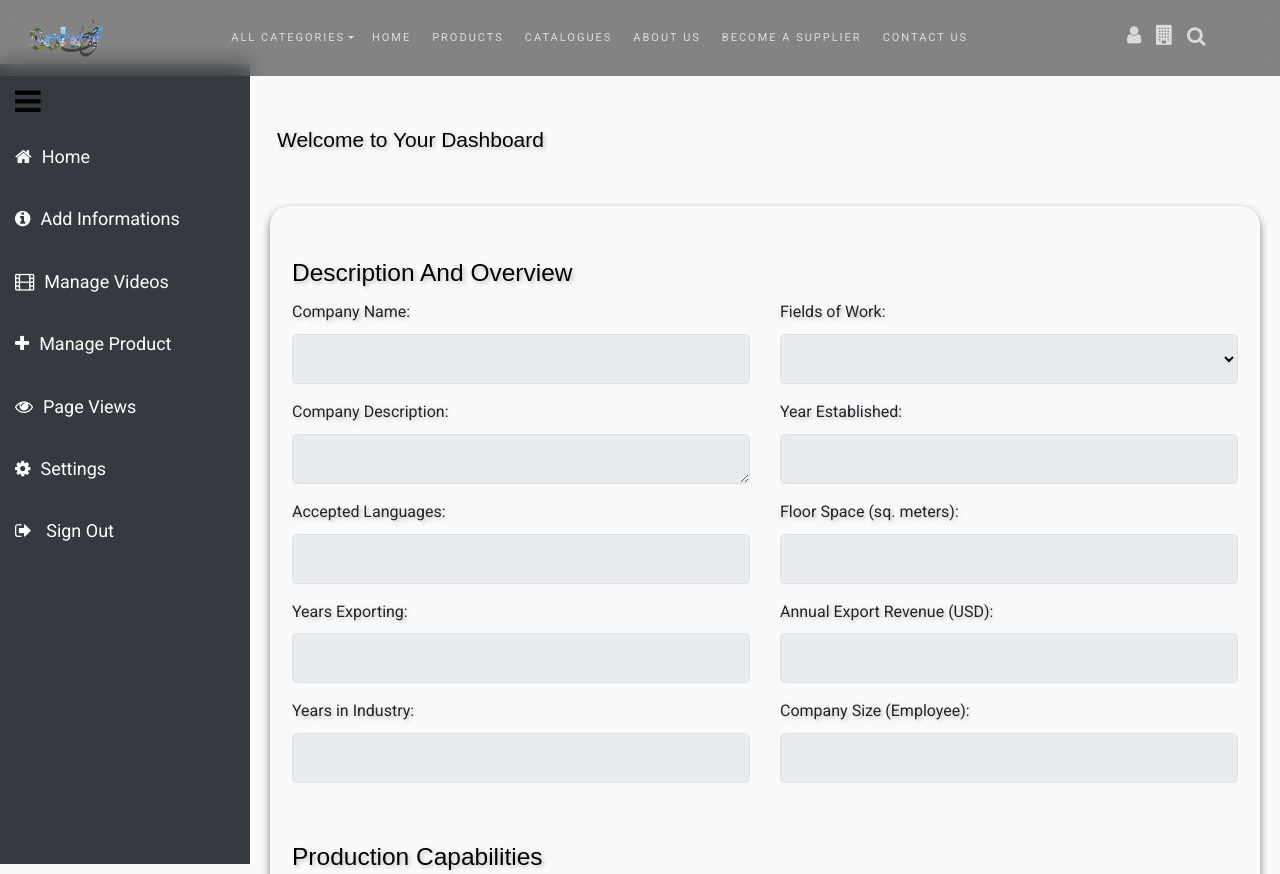
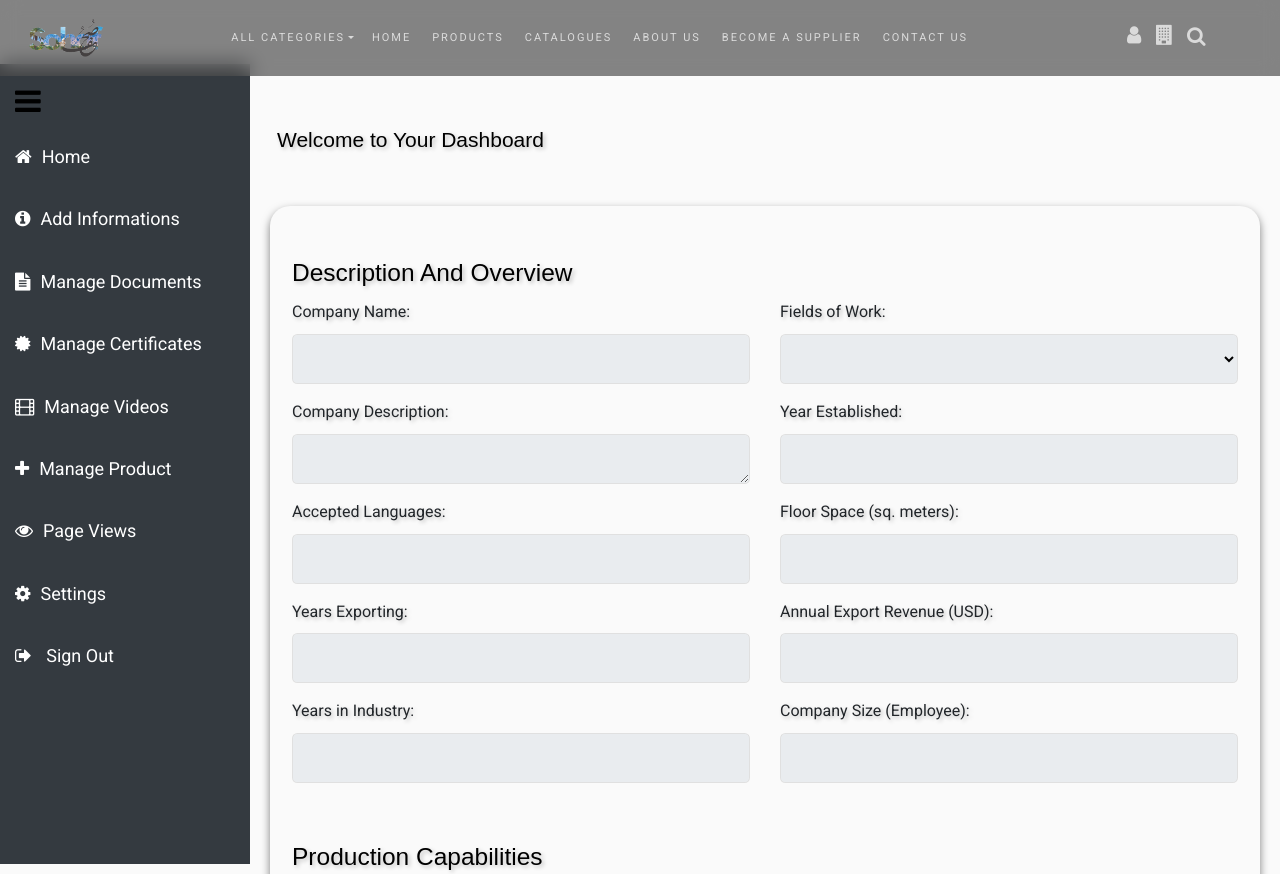
Before and after one commit to mohammadrezaaghaei1998/sohofmag, a Django app: page /manage-certifications/ in a window 1280 px wide. Shown: the top 874 px of the page. Run offline with Django 5.2, Linux system fonts and the light colour scheme; data comes from the database, SQL or seed files in the repository; lists and menus that the app fills with data are empty; some libraries are stand-ins or nearby versions.

Commit message:
Update seller_dashboard.html

```diff
--- a/templates/companies/seller_dashboard.html
+++ b/templates/companies/seller_dashboard.html
@@ -38,6 +38,8 @@
         <div class="mt-5">
             <a href="{% url 'index' %}" title="Home"><i class="fa fa-home"></i><span class="text">Home</span></a>
         <a href="#add-info" title="Add Informations"> <i class="fa fa-info-circle"></i><span class="text">Add Informations</span></a>
+        <a href="#documents" title="Manage Documents"><i class="fa fa-file-text"></i><span class="text">Manage Documents</span></a>
+        <a href="#certificates" title="Manage Certificates"><i class="fa fa-certificate"></i><span class="text">Manage Certificates</span></a>
         <a href="#manage-videos" title="Manage Videos"><i class="fa fa-film"></i><span class="text">Manage Videos</span></a>
         <a href="#manage-products" title="Manage Product"><i class="fa fa-plus"></i><span class="text">Manage Product</span></a>
         <a href="#page-views" title="Page Views"><i class="fa fa-eye"></i><span class="text">Page Views</span></a>
@@ -514,7 +516,6 @@
 
 
 
-
                                 <!-- Authorized Representative's Job Title: -->
                                 <div class="col-lg-6 form-group animate__animated animate__fadeIn">
                                     <label for="export-manager-name">Authorized Representative's Job Title:</label>
@@ -630,11 +631,11 @@
                         </form>
                             <br>
 
-                        <form method="post" action="{% url 'manage_documents' %}" enctype="multipart/form-data">
+                        <form  method="post" action="{% url 'manage_documents' %}" enctype="multipart/form-data">
                             {% csrf_token %}
                             <div class="row p-2 mt-5 " style="box-shadow: 0 4px 8px rgba(0, 0, 0, 0.507); border-radius: 20px;">
                                 <div class="col-lg-12 d-flex justify-content-start animate__animated animate__fadeIn">
-                                    <h3 class="text-center mb-2 mt-5">Upload Documents</h3>
+                                    <h3 id="documents" class="text-center mb-2 mt-5">Upload Documents</h3>
                                 </div>
 
                                 <div class="col-lg-6 form-group animate__animated animate__fadeIn">
@@ -741,7 +742,7 @@
 
 
 
-                        <div class="row p-5 mt-5" style="  box-shadow: 0 4px 8px rgba(0, 0, 0, 0.507); border-radius: 20px;">
+                        <div id="certificates" class="row p-5 mt-5" style="  box-shadow: 0 4px 8px rgba(0, 0, 0, 0.507); border-radius: 20px;">
                             <div class="col-lg-12 d-flex justify-content-start animate__animated animate__fadeIn">
                                 <h3 class="text-center mb-2 mt-5">Certificates</h3>
                             </div>
```
